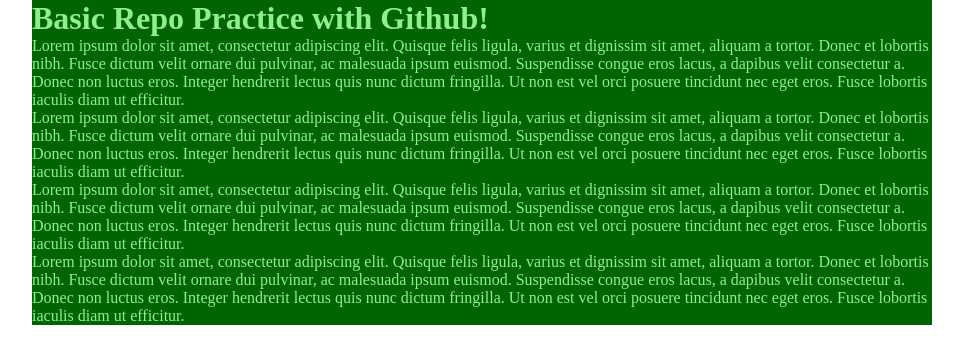
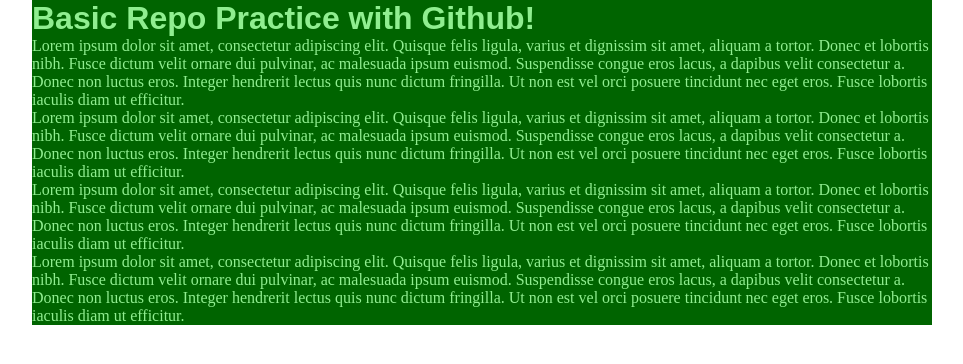
Before and after one commit to kellybhoward/basic_repo, a plain HTML site: page index.html in a window 1280 px wide. Shown: the whole page, without its empty margins (158-1121 px from the left). Drawn offline with Linux system fonts and the light colour scheme.

Commit message:
changed heading

```diff
--- a/styles.css
+++ b/styles.css
@@ -9,3 +9,7 @@
     background-color: darkgreen;
     color: lightgreen;
 }
+h1{
+    font-family: "Arial", sans-serif;
+    font-size: 2em;
+}
```
